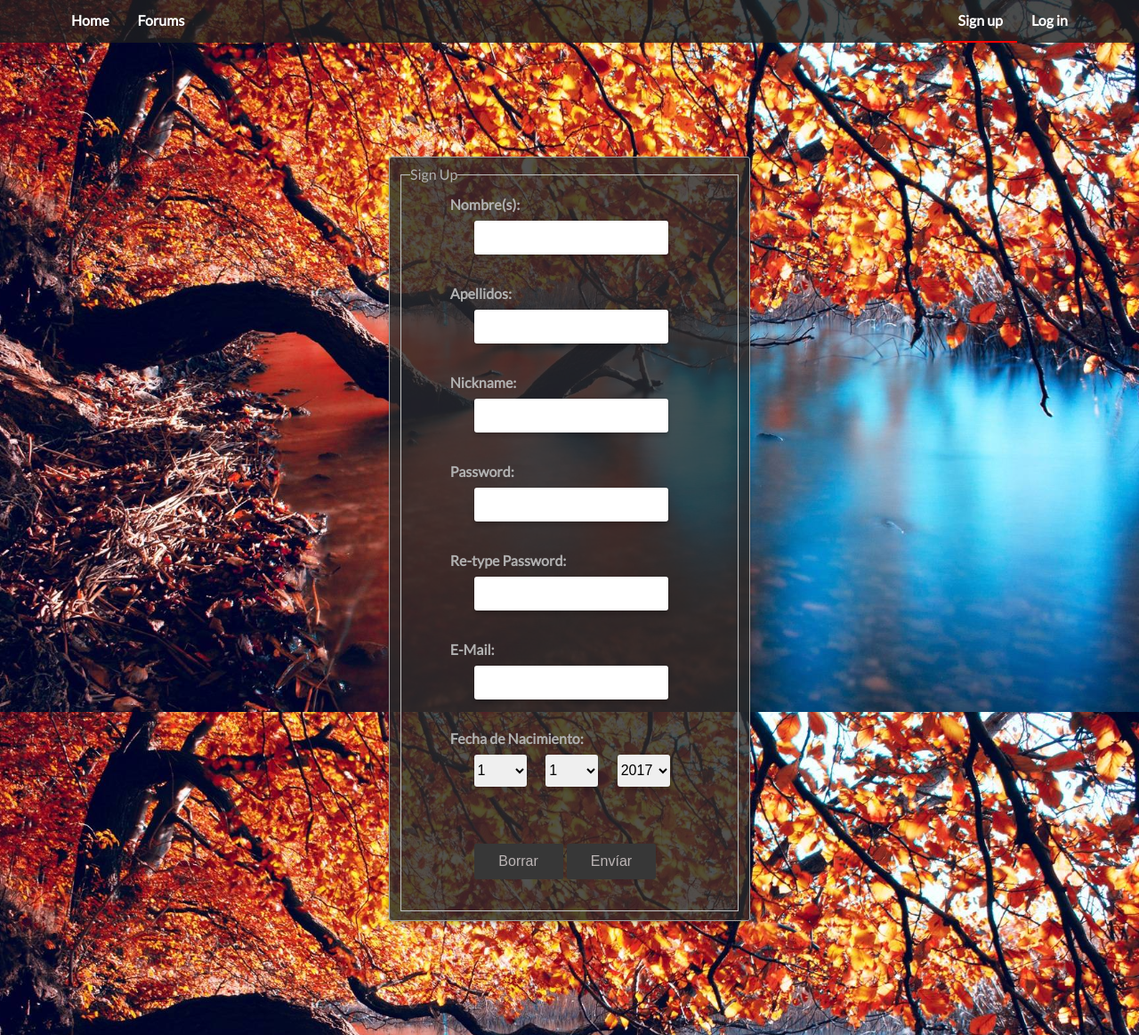
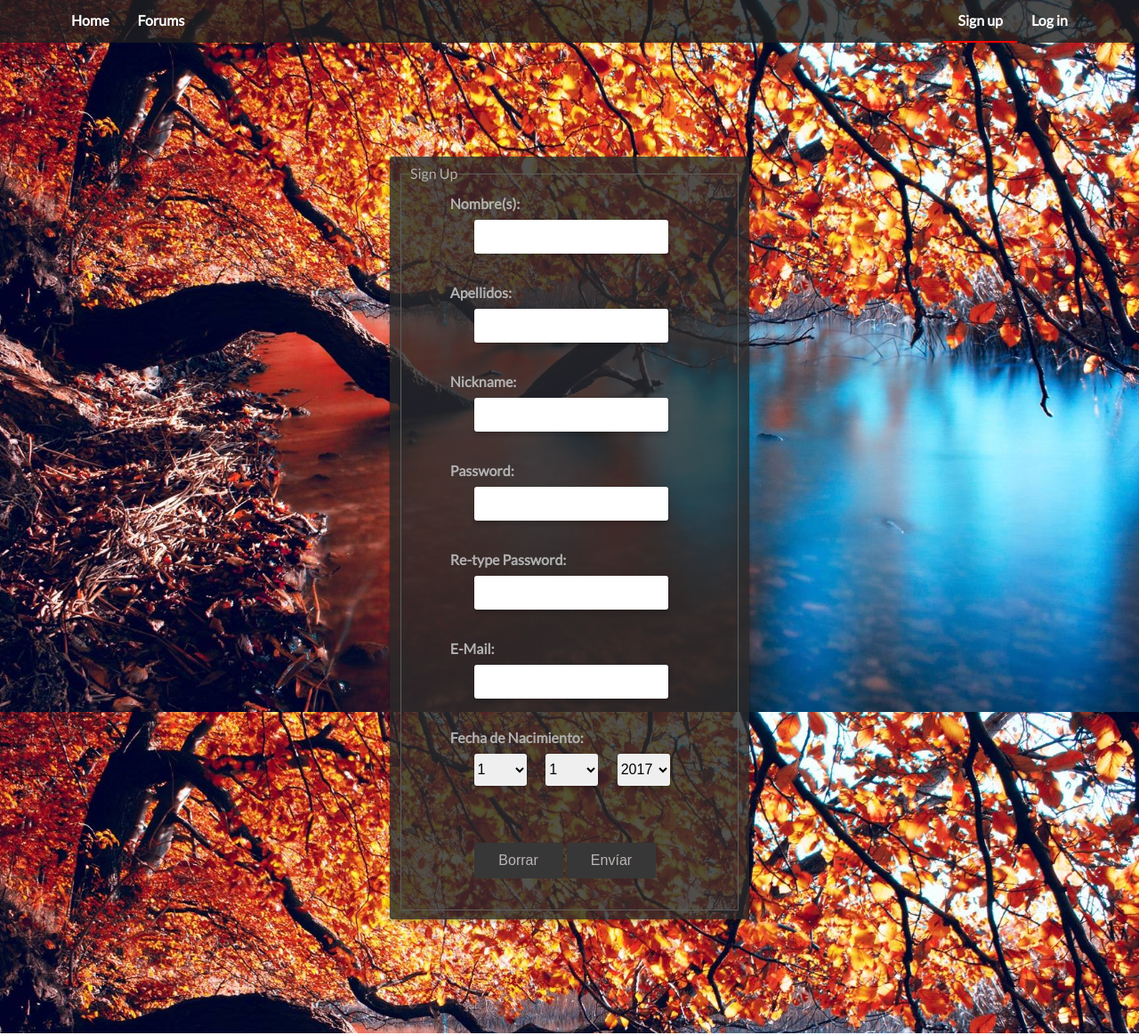
Before and after one commit to lplimbos/basicForum, a PHP site: page /sign.php in a window 1280 px wide. Shown: the whole page at 89% size. Run offline with PHP 8.4, Linux system fonts and the light colour scheme; some libraries are stand-ins or nearby versions.

Commit message:
More changes to presentation

```diff
--- a/styles/style.css
+++ b/styles/style.css
@@ -69,11 +69,14 @@ ul{
     max-width: 30%;
     margin: 10% auto;
     padding: 10px;
-    border: 1px solid #a0a0a0;
     box-shadow: 0 4px 4px 0 rgba(0,0,0,0.16), 0 0 0 1px rgba(0,0,0,0.08);
     border-radius: 3px;
     display: block;
     color: #B1B1B1;
+}
+
+fieldset{
+    border: 1px solid #5C5C5C;
 }
 
 .loginRow, .signupRow, .questionRow{
```
